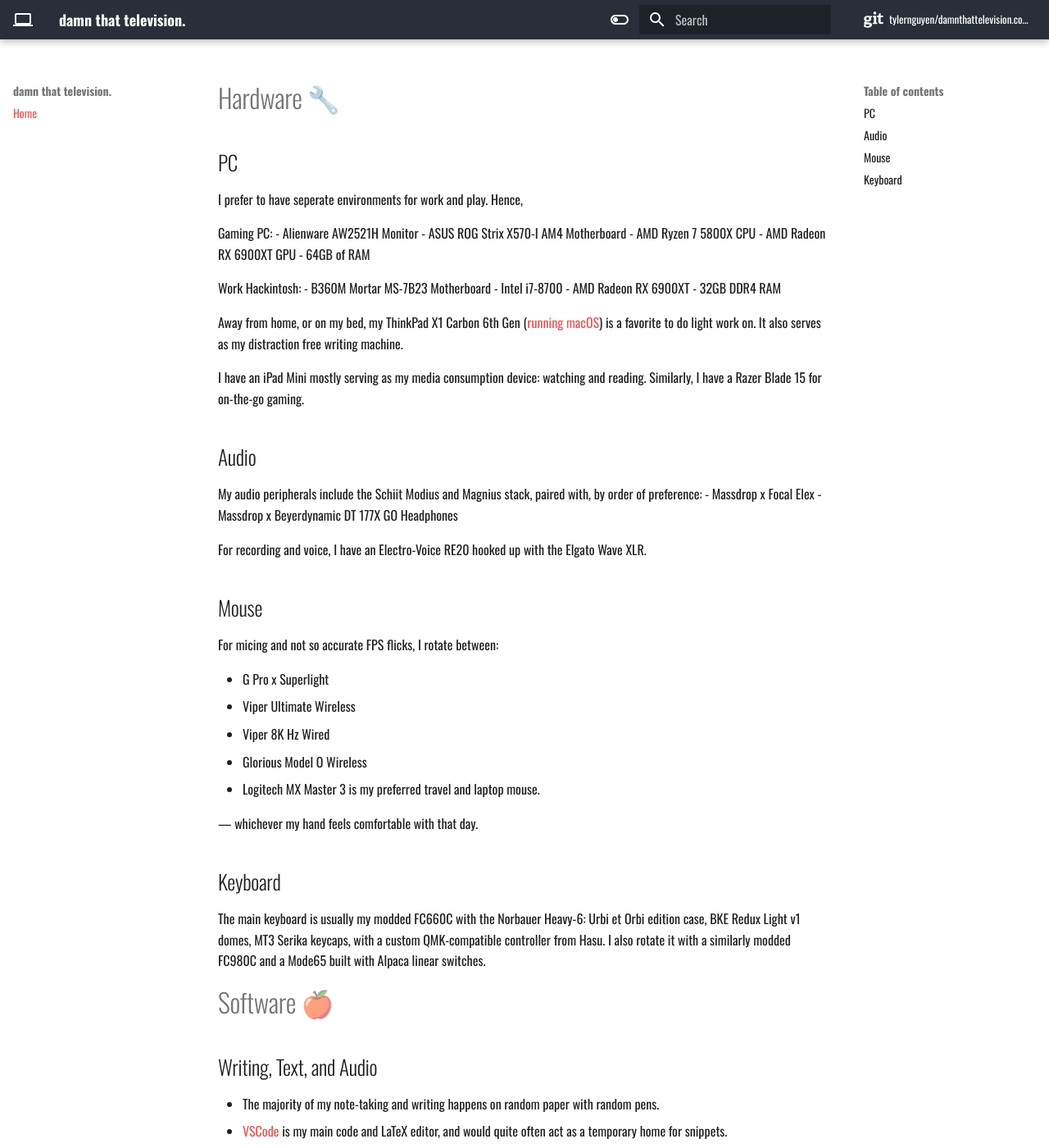
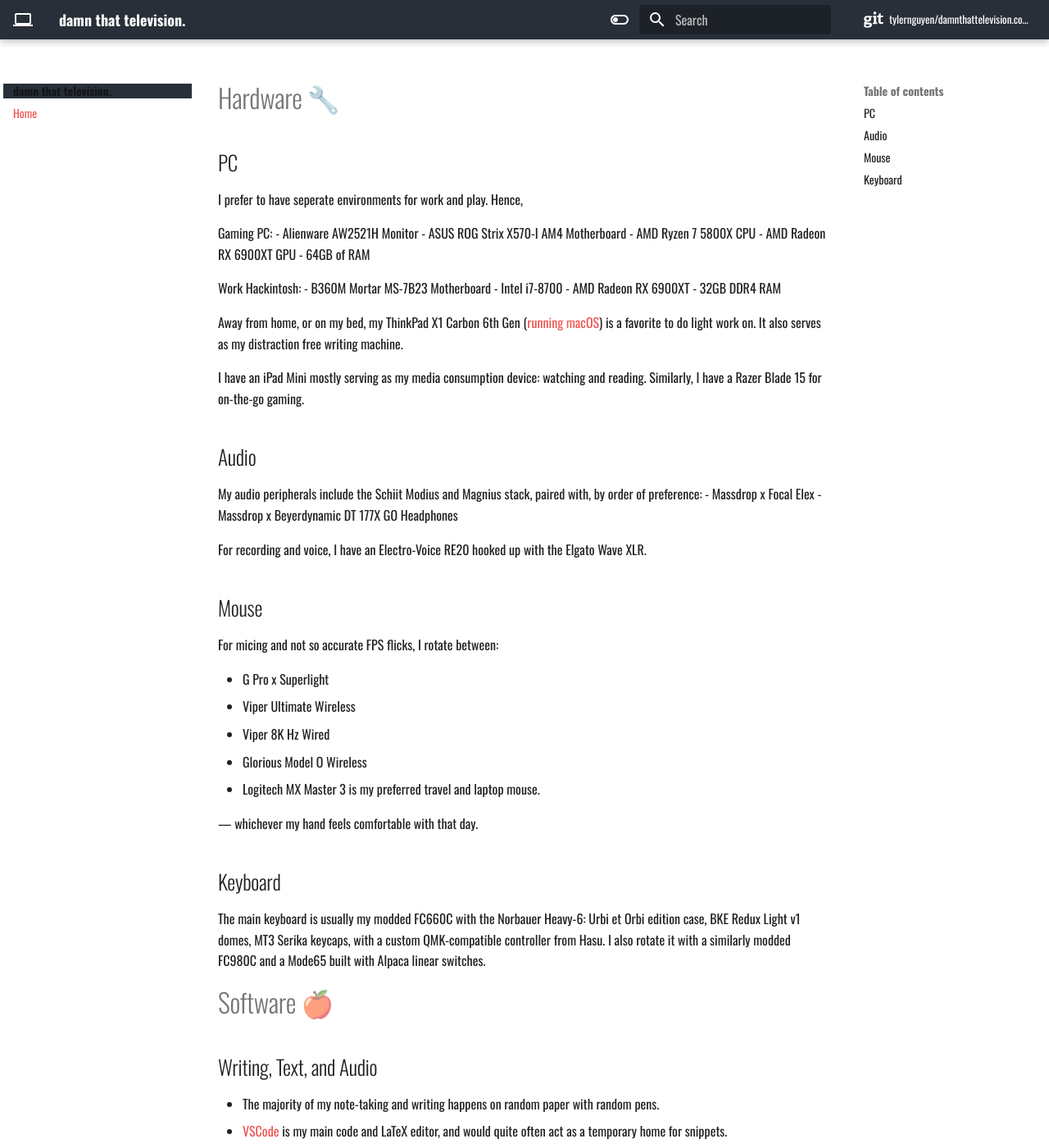
Before and after one commit to tylernguyen/tylernguyen.xyz, an MkDocs documentation site: the page built from docs/blog/index.md, in a window 1280 px wide and 1400 px high. Shown: the whole window at 82% size. Built offline with MkDocs 1.6.1 and Material for MkDocs 9.7.7, drawn with Linux system fonts in a browser that asks for light colours; plug-ins that fetch from the network failed and are left out; comment, search, counter and statistics services are not loaded.

Commit message:
fuck with colors

```diff
--- a/docs/stylesheets/extra.css
+++ b/docs/stylesheets/extra.css
@@ -12,7 +12,8 @@
 }
 
 .md-header,
-.md-tabs {
+.md-tabs,
+.md-nav--primary .md-nav__title {
   background-color: rgb(40, 47, 56);
 }
 
```
